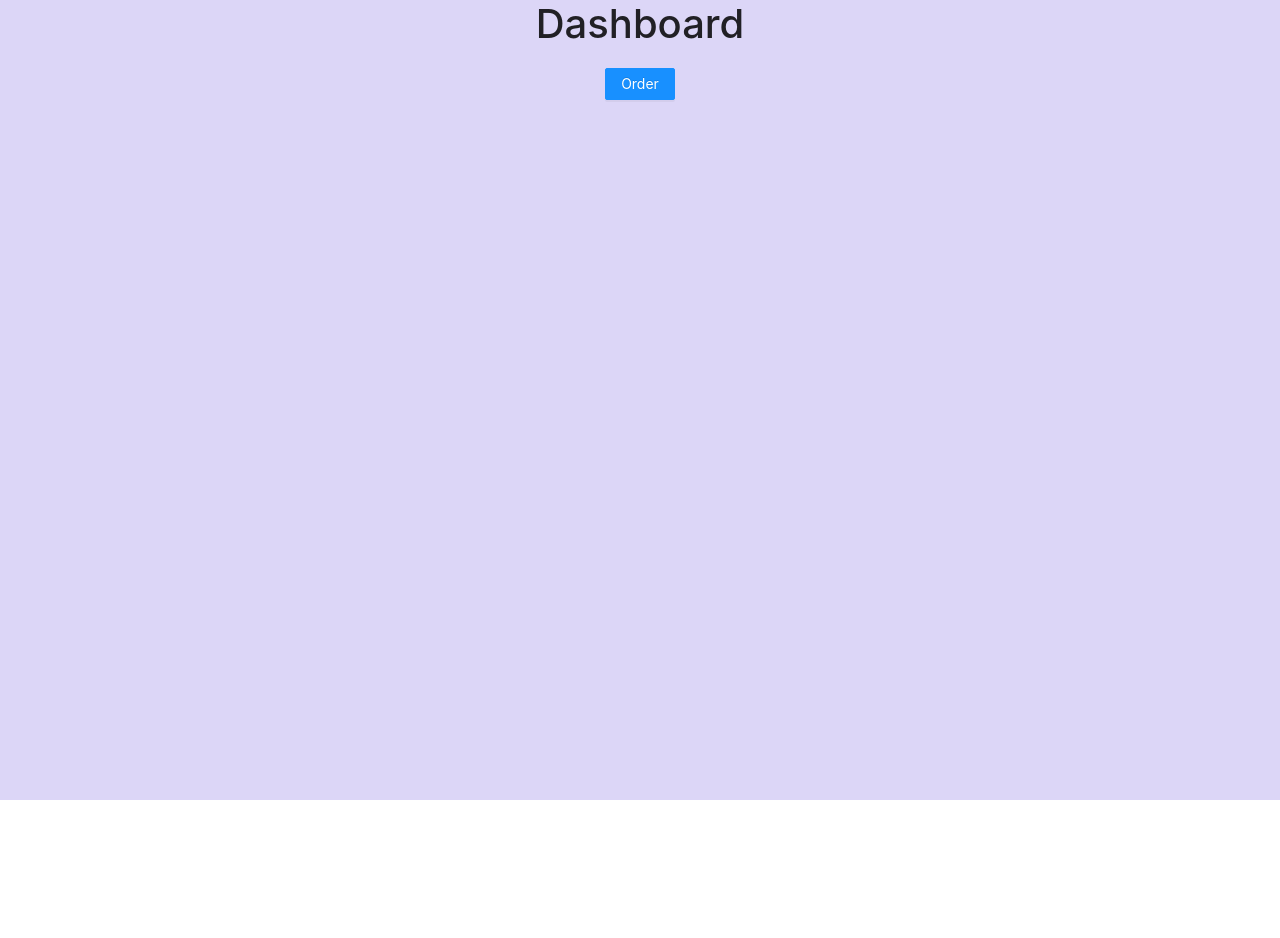
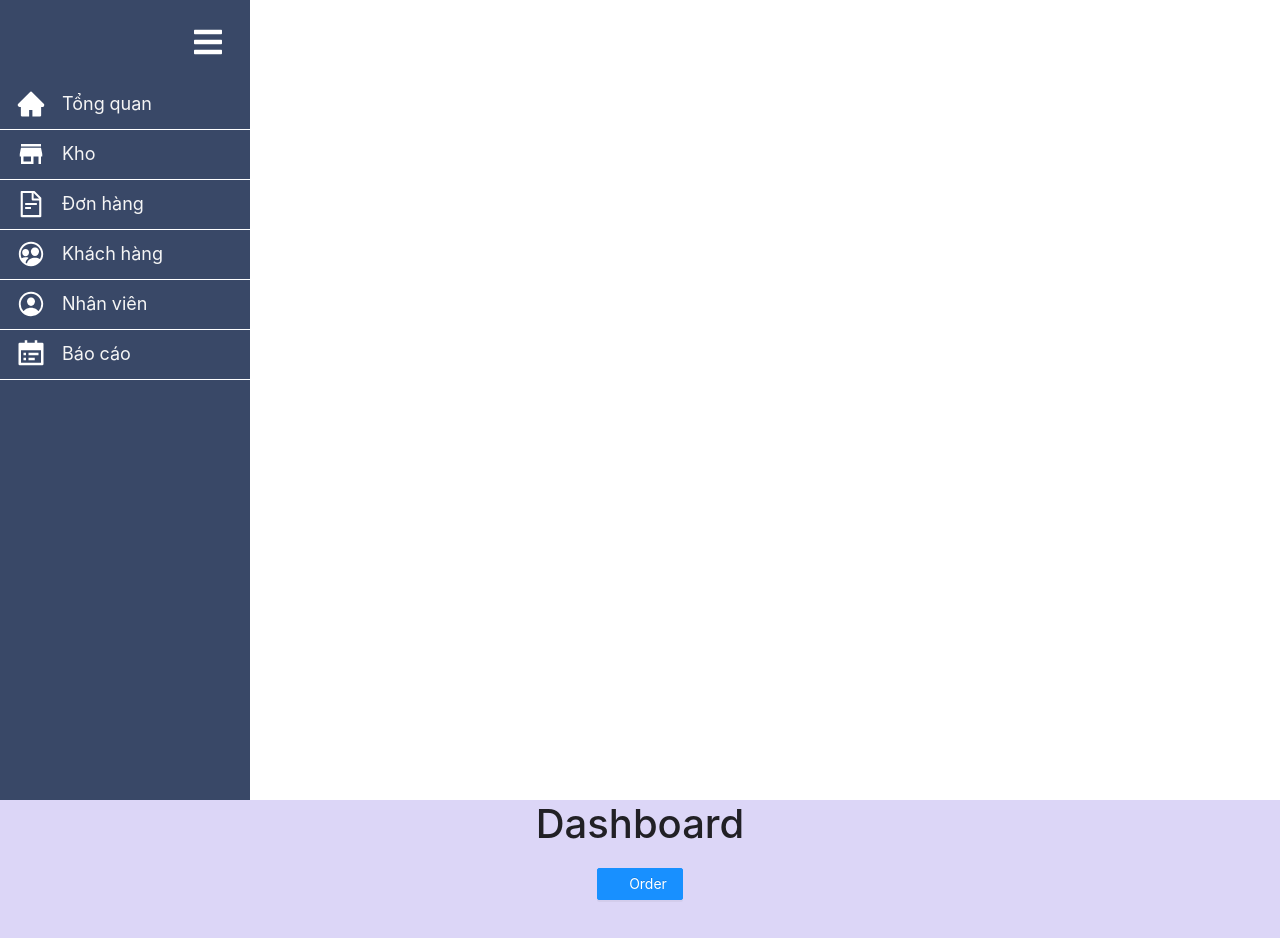
Before and after one commit to HaMinhBaoToan/QLQTPM, a React (Create React App) app in the folder frontend/: page / in a window 1280 px wide. Shown: the top 938 px of the page. Before the commit the page ends 800 px from the top, so only its background shows below. Built offline with nearby package versions, Linux system fonts and the light colour scheme.

Commit message:
add UI sidebar

```diff
--- a/frontend/package.json
+++ b/frontend/package.json
@@ -8,8 +8,10 @@
     "@testing-library/user-event": "^12.2.2",
     "antd": "^4.9.4",
     "bootstrap": "^4.5.3",
+    "node-sass": "^4.14.1",
     "react": "^17.0.1",
     "react-dom": "^17.0.1",
+    "react-icons": "^4.1.0",
     "react-router-dom": "^5.2.0",
     "react-scripts": "4.0.1",
     "web-vitals": "^0.2.4"
--- a/frontend/src/App.js
+++ b/frontend/src/App.js
@@ -7,6 +7,7 @@ import {
   Switch,
   Route,
 } from "react-router-dom";
+import Sidebar from "./components/Sidebar/index";
 import Dashboard from "./containers/DashBoard";
 import Orders from "./containers/Orders";
 
@@ -14,6 +15,7 @@ function App() {
   return (
     <div className="App">
       <Router>
+        <Sidebar/>
         <Switch>
           <Route path="/orders">
             <Orders />
--- /dev/null
+++ b/frontend/src/components/Sidebar/SidebarData.js
@@ -0,0 +1,46 @@
+import React from 'react';
+import * as FaIcons from 'react-icons/fa';
+import * as AiIcons from 'react-icons/ai';
+import * as IoIcons from 'react-icons/io';
+import * as Io5Icons from 'react-icons/io5';
+import * as MdIcons from 'react-icons/md';
+import * as RiIcons from 'react-icons/ri';
+
+export const SidebarData = [
+  {
+    title: 'Tổng quan',
+    path: '/',
+    icon: <AiIcons.AiFillHome />,
+    cName: 'nav-text'
+  },
+  {
+    title: 'Kho',
+    path: '/warehouses',
+    icon: <MdIcons.MdStore />,
+    cName: 'nav-text'
+  },
+  {
+    title: 'Đơn hàng',
+    path: '/orders',
+    icon: <AiIcons.AiOutlineFileText />,
+    cName: 'nav-text'
+  },
+  {
+    title: 'Khách hàng',
+    path: '/customers',
+    icon: <Io5Icons.IoPeopleCircleOutline />,
+    cName: 'nav-text'
+  },
+  {
+    title: 'Nhân viên',
+    path: '/staffs',
+    icon: <Io5Icons.IoPersonCircleOutline />,
+    cName: 'nav-text'
+  },
+  {
+    title: 'Báo cáo',
+    path: '/reports',
+    icon: <RiIcons.RiCalendarTodoFill />,
+    cName: 'nav-text'
+  }
+];
--- a/frontend/src/components/Sidebar/index.js
+++ b/frontend/src/components/Sidebar/index.js
@@ -0,0 +1,46 @@
+import React, { useState } from 'react';
+import * as FaIcons from 'react-icons/fa';
+import * as AiIcons from 'react-icons/ai';
+import { Link } from 'react-router-dom';
+import { SidebarData } from './SidebarData';
+import './styles.scss';
+import { IconContext } from 'react-icons';
+
+function Sidebar() {
+  const [sidebar, setSidebar] = useState(true);
+
+  const showSidebar = () => setSidebar(!sidebar);
+
+  return (
+    <div className='sidebar'>
+      <IconContext.Provider value={{ color: '#fff' }}>
+        <div className='navbar'>
+          <Link to='#' className='menu-bars-hide'>
+            <FaIcons.FaBars onClick={showSidebar} />
+          </Link>
+        </div>
+        <nav className={sidebar ? 'nav-menu active' : 'nav-menu'}>
+          <ul className='nav-menu-items'>
+            <li className='navbar-toggle'>
+              <Link to='#' className='menu-bars-show'>
+                <FaIcons.FaBars onClick={showSidebar} />
+              </Link>
+            </li>
+            {SidebarData.map((item, index) => {
+              return (
+                <li key={index} className={item.cName}>
+                  <Link to={item.path}>
+                    <div className='icon'>{item.icon}</div>
+                    <span>{item.title}</span>
+                  </Link>
+                </li>
+              );
+            })}
+          </ul>
+        </nav>
+      </IconContext.Provider>
+    </div>
+  );
+}
+
+export default Sidebar;
--- /dev/null
+++ b/frontend/src/components/Sidebar/styles.scss
@@ -0,0 +1,108 @@
+.navbar {
+  background-color: #394867;
+  height: 80px;
+  width: 98px;
+  display: flex;
+  justify-content: start;
+  align-items: center;
+}
+
+.menu-bars-hide {
+  margin-left: 1rem;
+  font-size: 2rem;
+  background: none;
+}
+
+.menu-bars-show {
+  margin-left: 12rem;
+  font-size: 2rem;
+  background: none;
+}
+
+.navbar-toggle .menu-exit {
+  font-size: 2rem;
+  background: none;
+}
+
+.nav-menu {
+  background-color: #394867;
+  width: 250px;
+  height: 100vh;
+  display: flex;
+  justify-content: center;
+  position: fixed;
+  top: 0;
+  left: -100%;
+  transition: 850ms;
+}
+
+.nav-menu.active {
+  left: 0;
+  transition: 350ms;
+}
+
+.nav-text {
+  display: flex;
+  justify-content: start;
+  align-items: center;
+  padding: 0;
+  margin: 0;
+  list-style: none;
+  height: 50px;
+  border-bottom: 1px solid #fff;
+}
+
+.nav-exit {
+  display: flex;
+  justify-content: start;
+  align-items: center;
+  padding: 0;
+  margin: 0;
+  list-style: none;
+  height: 50px;
+  border-bottom: 1px solid #fff;
+  margin-top: auto;
+  height: 100%;
+}
+
+.nav-text a {
+  text-decoration: none;
+  color: #f5f5f5;
+  font-size: 18px;
+  width: 100%;
+  height: 100%;
+  display: flex;
+  align-items: center;
+  padding: 0 16px;
+}
+
+.nav-text a:hover {
+  background-color: #A6B1E1;
+}
+
+.nav-menu-items {
+  width: 100%;
+  margin: 0;
+  padding: 0;
+}
+
+.navbar-toggle {
+  width: 100%;
+  height: 80px;
+  display: flex;
+  justify-content: start;
+  align-items: center;
+}
+
+span {
+  margin-left: 16px;
+}
+
+.icon{
+  font-size: 30px;
+  margin-bottom: 6px;
+}
+
+.sidebar {
+  height: 100%;
+}
```
Also changed, not shown: 1 other file (tests, documents, lock files or other folders).
